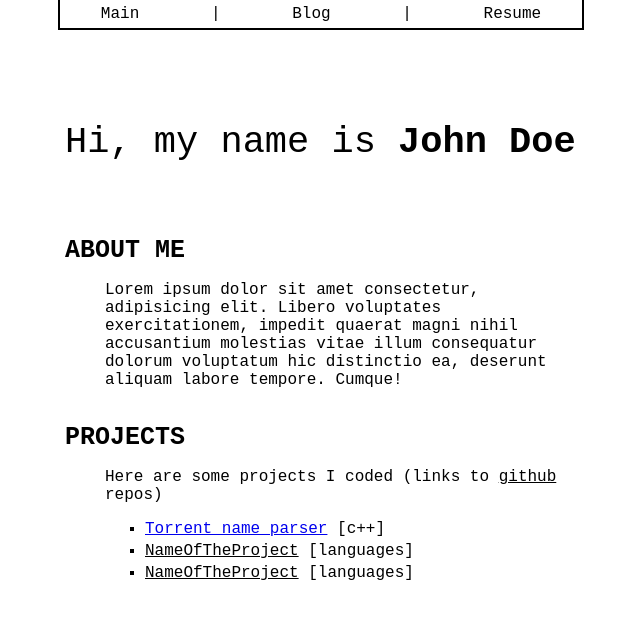
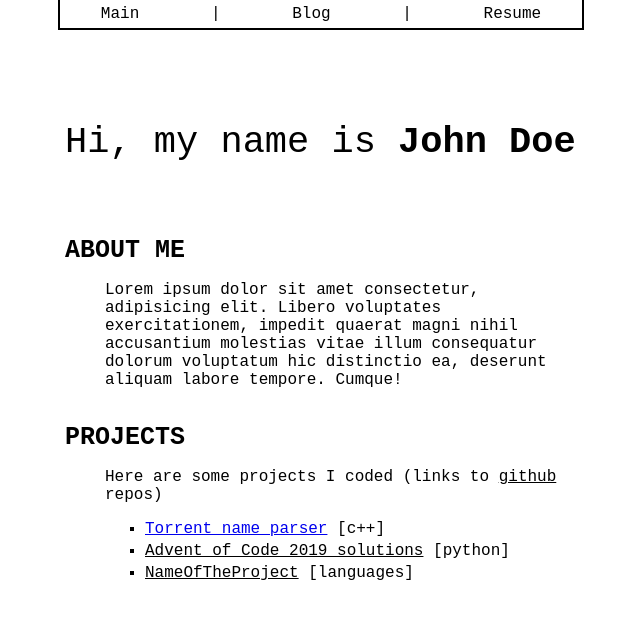
Before and after one commit to Exodus76/exodus76.github.io, a plain HTML site: page index.html in a window 1280 px wide. Shown: the whole page, without its empty margins (319-959 px from the left). Drawn offline with Linux system fonts and the light colour scheme.

Commit message:
Update index.html

```diff
--- a/index.html
+++ b/index.html
@@ -79,7 +79,7 @@
             <p class="desc">Here are some projects I coded (links to <a href="">github</a> repos)</p>
             <ul class="desc">
                 <li><a href="https://github.com/Exodus76/parse-torrent-name">Torrent name parser</a> [c++]</li>
-                <li><a href="">NameOfTheProject</a> [languages]</li>
+                <li><a href="">Advent of Code 2019 solutions</a> [python]</li>
                 <li><a href="">NameOfTheProject</a> [languages]</li>
             </ul>
         </div>
```
